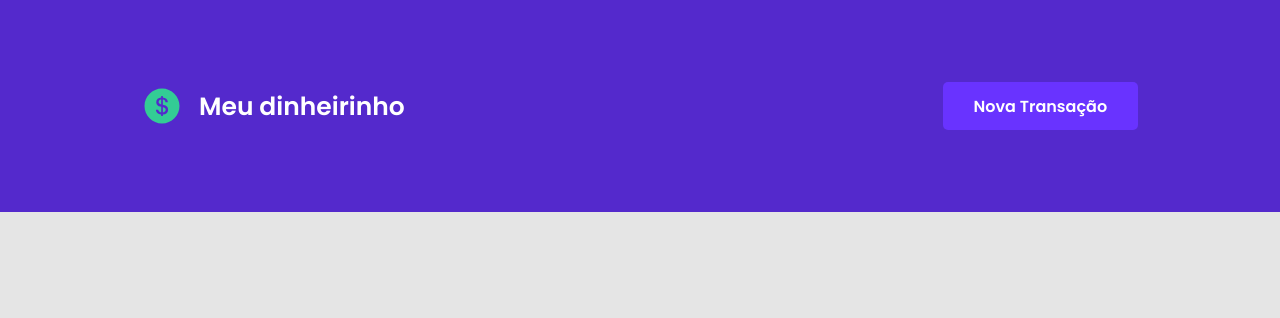
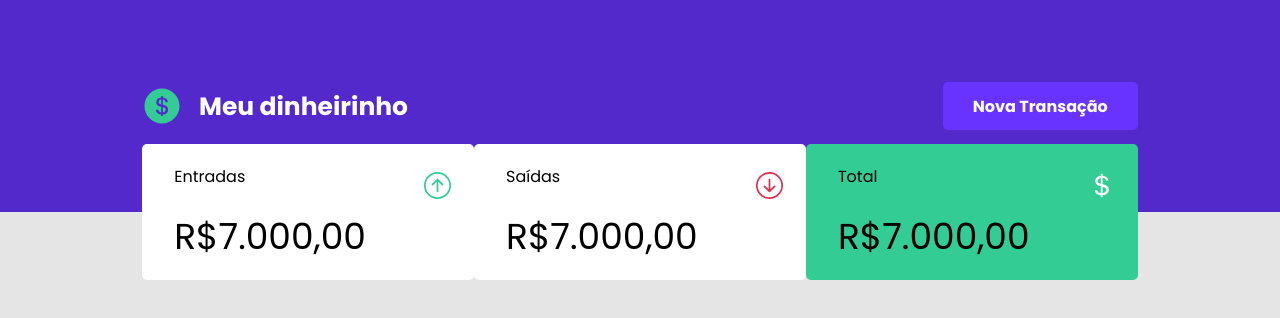
Before and after one commit to carmoandre/projeto-meudinheirinho-olabi, a React (Create React App) app: page / in a window 1280 px wide. Shown: the top 318 px of the page. Built offline with nearby package versions, Linux system fonts and the light colour scheme.

Commit message:
Balance cards development for web layout

```diff
--- a/public/index.html
+++ b/public/index.html
@@ -26,8 +26,8 @@
     -->
     <title>Meu Dinheirinho</title>
     <link rel="preconnect" href="https://fonts.googleapis.com">
-<link rel="preconnect" href="https://fonts.gstatic.com" crossorigin>
-<link href="https://fonts.googleapis.com/css2?family=DM+Sans:ital,wght@0,700;1,700&family=Poppins:wght@600&display=swap" rel="stylesheet">
+    <link rel="preconnect" href="https://fonts.gstatic.com" crossorigin>
+    <link href="https://fonts.googleapis.com/css2?family=Courier+Prime&family=DM+Sans:wght@700&family=Poppins:wght@400;700&display=swap" rel="stylesheet">
   </head>
   <body>
     <noscript>You need to enable JavaScript to run this app.</noscript>
--- a/src/App.js
+++ b/src/App.js
@@ -1,12 +1,14 @@
 import { createGlobalStyle } from 'styled-components';
 import Header from "./components/Header"
 import Body from './components/Body';
+import Balances from './components/balances/Balances';
 
 export default function App() {
   return (
     <div className="App">
       <ResetCSS />
       <GlobalStyle />
+      <Balances />
       <Header />
       <Body />
     </div>
--- a/src/components/Header.js
+++ b/src/components/Header.js
@@ -51,6 +51,7 @@ const AppName = styled.p`
     color: #fff;
     font-family: 'Poppins', sans-serif;
     font-size: 25px;
+    font-weight: 700;
 
     @media (max-width: 650px) {
         font-size: 19px;
@@ -62,6 +63,7 @@ const NewTransactionButton = styled.button`
     background-color: #6933FF;
     font-family: 'Poppins', sans-serif;
     font-size: 16px;
+    font-weight: 700;
     color: #FFF;
     display: flex;
     justify-content: center;
--- /dev/null
+++ b/src/components/balances/BalanceCard.js
@@ -0,0 +1,80 @@
+import styled from "styled-components";
+import { BsArrowDownCircle, BsArrowUpCircle, BsCurrencyDollar } from "react-icons/bs";
+
+export default function BalanceCard(props){
+    const { partialBalance, cardType }  = props;
+    let icon, title;
+    if (cardType==="total") {
+        title = "Total";
+        icon = <TotalIcon />;
+    } else if (cardType==="income") {
+        title = "Entradas";
+        icon = <IncomesIcon />;
+    }
+    else {
+        title = "Saídas";
+        icon = <OutcomesIcon />;
+    }
+
+
+
+    return(
+        <GeneralBalanceCard partialBalance={partialBalance}>
+            <CardInformation>
+                <CardTitle>{title}</CardTitle>
+                <BalanceValue>{icon}</BalanceValue>
+            </CardInformation>
+            <BalanceValue>R$7.000,00</BalanceValue>
+        </GeneralBalanceCard>
+    );
+
+}
+
+const GeneralBalanceCard = styled.div`
+    width: 352px;
+    height: 136px;
+    border-radius: 5px;
+    padding: 25px 23px 25px 32px;
+    display: flex;
+    flex-direction: column;
+    justify-content: space-between;
+    background-color: ${({ partialBalance }) => (partialBalance ? "#FFF" : "#33CC95")};
+
+`;
+
+const CardInformation = styled.div`
+    display: flex;
+    justify-content: space-between;
+
+`;
+
+const CardTitle = styled.p`
+    font-weight: 400;
+    font-size: 16px;
+    font-family: 'Poppins', sans-serif;
+`;
+
+
+const BalanceValue = styled.p`
+    font-weight: 400;
+    font-size: 36px;
+    font-family: 'Poppins', sans-serif;
+`;
+
+const IncomesIcon = styled(BsArrowUpCircle)`
+    color: #33CC95;
+    width: 27px;
+    height: 27px;
+`;
+
+const OutcomesIcon = styled(BsArrowDownCircle)`
+    color: #E52E4D;
+    width: 27px;
+    height: 27px;
+`;
+
+const TotalIcon = styled(BsCurrencyDollar)`
+    color: #fff;
+    width: 27px;
+    height: 27px;
+`;
--- /dev/null
+++ b/src/components/balances/Balances.js
@@ -0,0 +1,25 @@
+import styled from "styled-components";
+import BalanceCard from "./BalanceCard";
+
+export default function Balances() {
+    return(
+        <BalanceContainer>
+            <BalanceCard partialBalance={true} cardType="income"/>
+            <BalanceCard partialBalance={true} cardType="outcome"/>
+            <BalanceCard partialBalance={false} cardType="total"/>
+        </ BalanceContainer>
+    );
+}
+
+const BalanceContainer = styled.div`
+    width: 100%;
+    position: absolute;
+    display: flex;
+    justify-content: space-between;
+    padding: 0 11.11%;
+    margin-top: 144px;
+
+    @media (max-width: 650px) {
+        padding: 0 24px;
+    }
+`;
```
